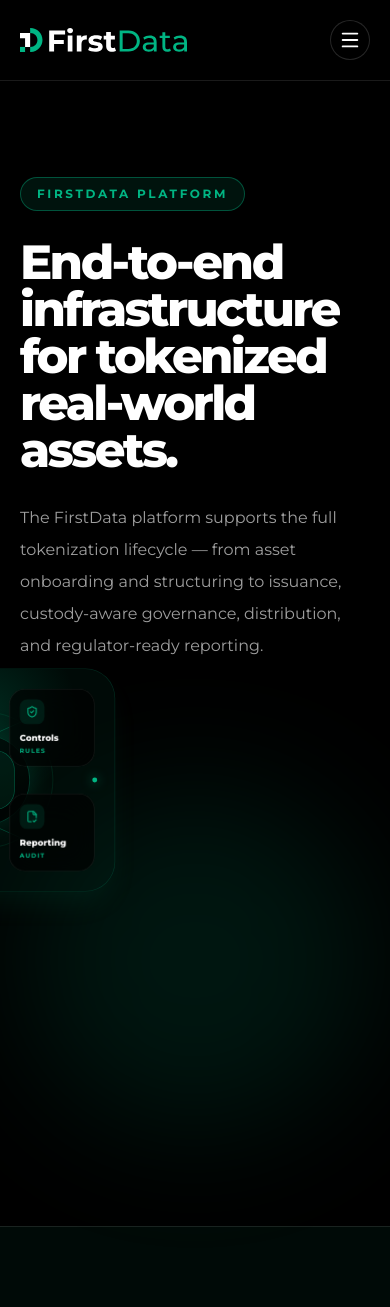
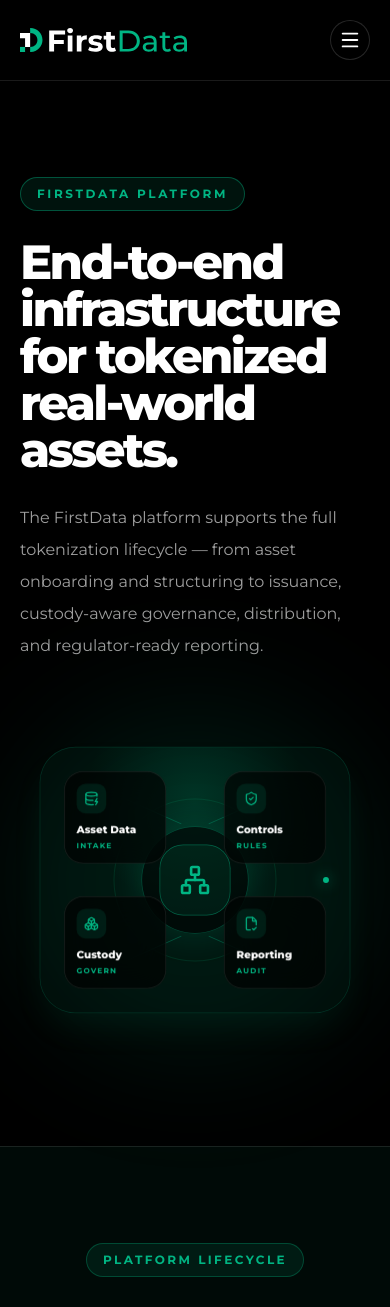
Before and after one commit to selmanpak/firstdata-website, a React (Vite) app: page /#/platform in a window 390 px wide. Shown: the top 1307 px of the page. Built offline with nearby package versions, Linux system fonts and the light colour scheme.

Commit message:
Fix platform hero visual mobile layout

```diff
--- a/src/pages/PlatformPage.tsx
+++ b/src/pages/PlatformPage.tsx
@@ -1,3 +1,4 @@
+import type { ReactNode } from "react";
 import { Link } from "react-router-dom";
 import {
   ArrowRight,
@@ -191,9 +192,9 @@
 
 function PlatformHeroVisual() {
   return (
-    <div className="relative hidden min-h-[430px] lg:block">
+    <div className="relative mx-auto min-h-[340px] w-full max-w-[420px] overflow-visible lg:min-h-[430px] lg:max-w-none">
       <div className="absolute inset-0 rounded-full bg-[#00B583]/12 blur-3xl" />
-      <div className="absolute left-1/2 top-1/2 h-[360px] w-[420px] -translate-x-1/2 -translate-y-1/2 rounded-[3rem] border border-[#00B583]/20 bg-[#00291D]/25 p-5 shadow-2xl shadow-[#00B583]/10">
+      <div className="absolute left-1/2 top-1/2 h-[360px] w-[420px] -translate-x-1/2 -translate-y-1/2 scale-[0.74] rounded-[3rem] border border-[#00B583]/20 bg-[#00291D]/25 p-5 shadow-2xl shadow-[#00B583]/10 sm:scale-[0.82] lg:scale-100">
         <div className="absolute inset-0 rounded-[3rem] bg-[radial-gradient(circle_at_50%_20%,rgba(0,181,131,0.18),transparent_42%)]" />
         <div className="absolute left-1/2 top-1/2 h-[220px] w-[220px] -translate-x-1/2 -translate-y-1/2 rounded-full border border-[#00B583]/20" />
         <div className="absolute left-1/2 top-1/2 h-[145px] w-[145px] -translate-x-1/2 -translate-y-1/2 rounded-full border border-[#00B583]/35 bg-black/55 shadow-[0_0_45px_rgba(0,181,131,0.18)]" />
@@ -245,7 +246,7 @@
   text,
 }: {
   className: string;
-  icon: React.ReactNode;
+  icon: ReactNode;
   title: string;
   text: string;
 }) {
```
